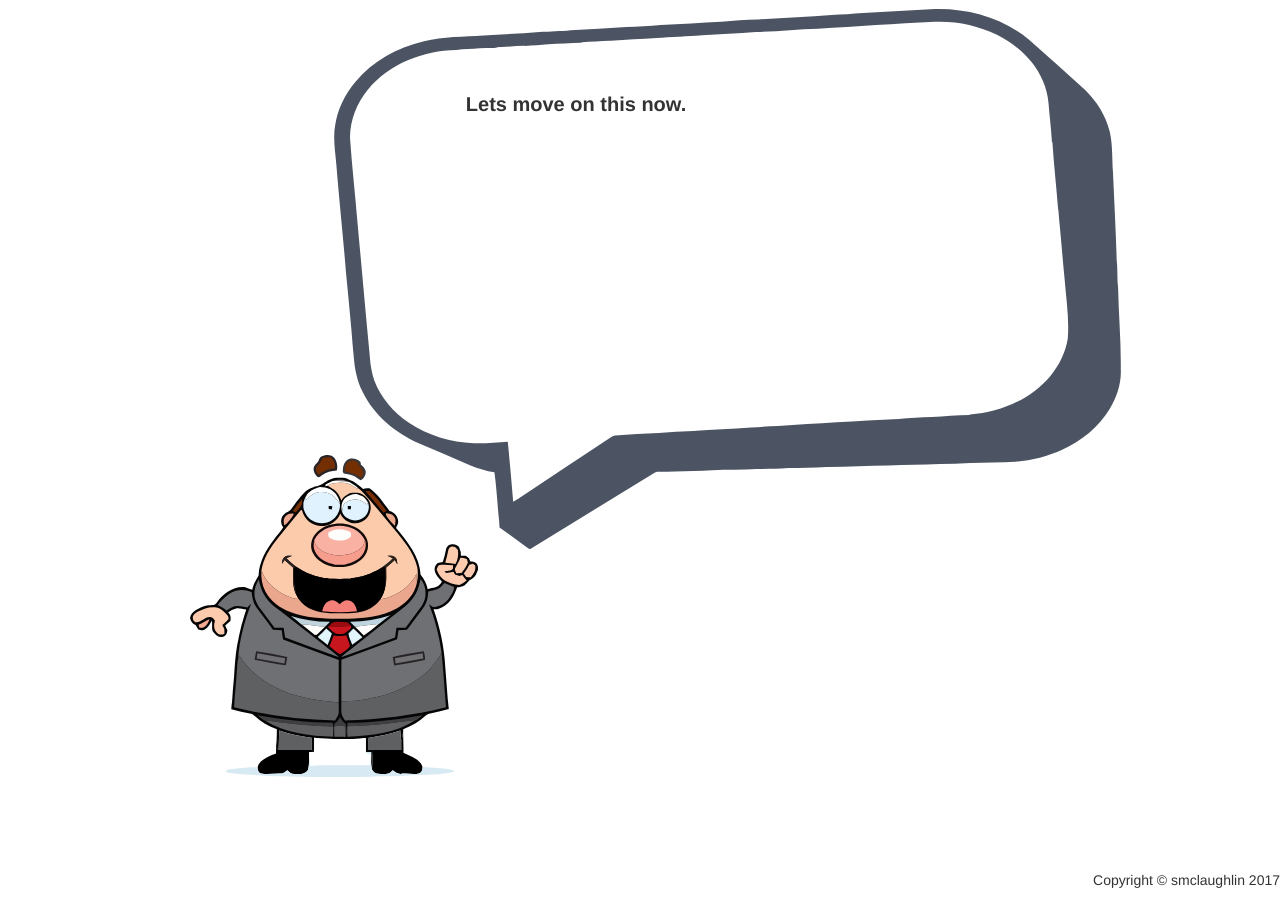
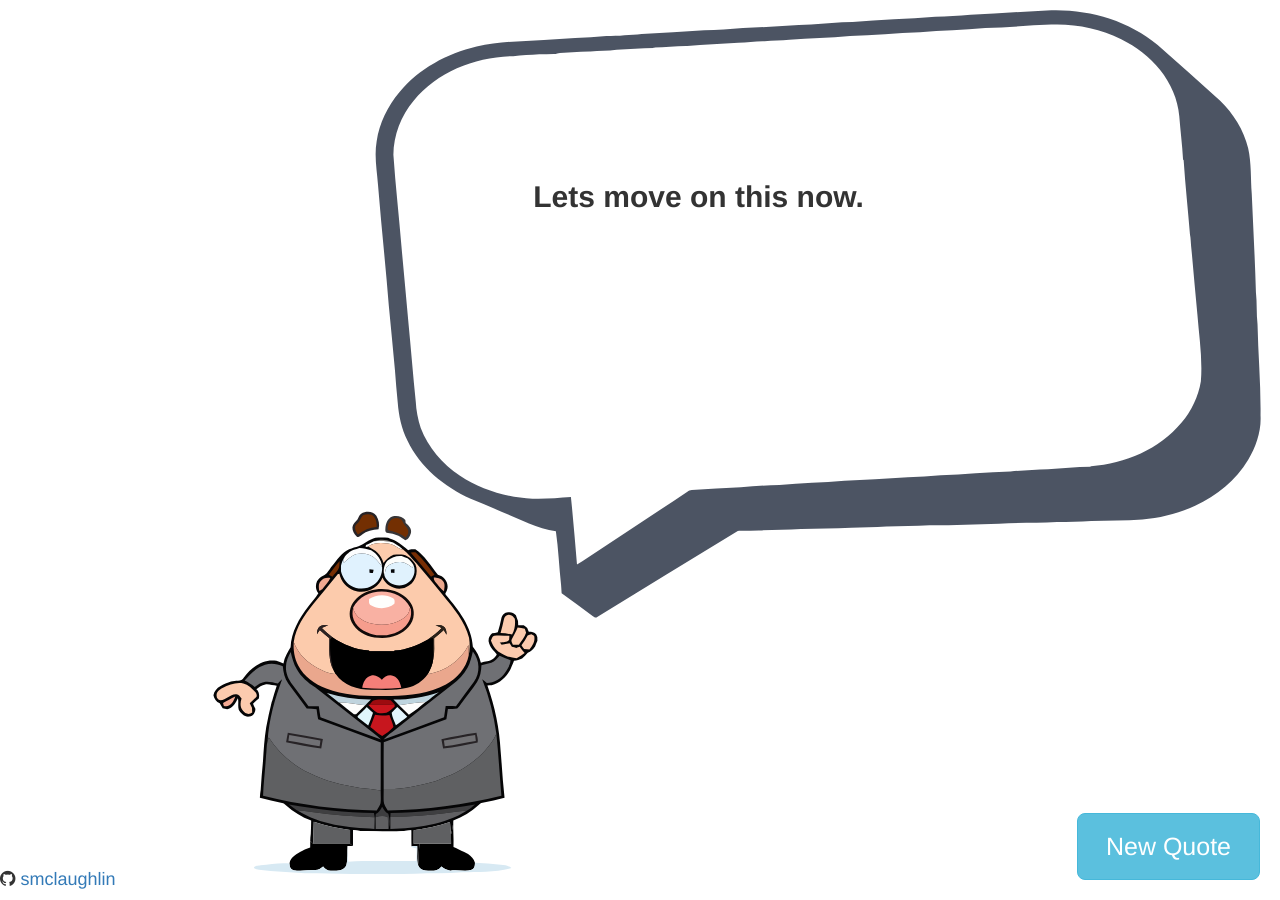
Before and after one commit to sineadmcl13/be-the-boss, a Jekyll site: the page built from index.html, in a window 1280 px wide. Built offline with Jekyll 4.4.1, drawn with Linux system fonts in a browser that asks for light colours; nearby versions of some CDN libraries.

Commit message:
add button to generate new comment

```diff
--- a/_layouts/default.html
+++ b/_layouts/default.html
@@ -7,21 +7,25 @@
 
   <link rel="shortcut icon" href="{{ "/resources/images/favicon.ico" | prepend: site.baseurl }}">
   <link rel="stylesheet" href="//maxcdn.bootstrapcdn.com/bootstrap/3.3.7/css/bootstrap.min.css"/>
+  <link rel="stylesheet" href="//maxcdn.bootstrapcdn.com/font-awesome/4.7.0/css/font-awesome.min.css"/>
   <link rel="stylesheet" href="{{ "/resources/css/layout.css" | prepend: site.baseurl }}">
   <script src="//cdnjs.cloudflare.com/ajax/libs/jquery/3.1.1/jquery.min.js" type="application/javascript"></script>
 </head>
 
 <body>
-  <div class="container-fluid">
-      <div class="row">
-          <div class="col-xs-12" id="commentBlock">
-              <span id="comment"></span>
+    <div class="container">
+        <div class="row">
+            <div class="col-xs-12 commentBlock" >
+              <span id="comment" class="comment"></span>
           </div>
-      </div>
-  </div>
-  <div class="footer navbar-fixed-bottom">
-      <p class="pull-right">Copyright &copy; smclaughlin <script>document.write(new Date().getFullYear())</script></p>
-  </div>
+        </div>
+    </div>
+    <div class="footer navbar-fixed-bottom">
+      <button id="new-quote" class="btn btn-xlarge btn-info pull-right">New Quote</button>
+    </div>
+    <div class="footer navbar-fixed-bottom">
+        <h4><i class="fa fa-github" aria-hidden="true"></i><a href="https://github.com/sineadmcl13"> smclaughlin</a></h4>
+    </div>
 
   <script>
     $( document ).ready(function() {
@@ -31,6 +35,12 @@
             var quote = quoteArray[Math.floor(Math.random()*quoteArray.length)];
             $('#comment').text(quote);
         });
+
+        $('#new-quote').click(function(){
+            var quote = quoteArray[Math.floor(Math.random()*quoteArray.length)];
+            $('#comment').text(quote);
+        })
+
     });
   </script>
 </body>
--- a/resources/css/layout.css
+++ b/resources/css/layout.css
@@ -1,93 +1,69 @@
 body{
-    background-image: url(../images/background.svg);
+    background-image: url(../images/background_sm.svg);
     background-repeat: no-repeat;
     background-attachment: fixed;
-    background-size: contain;
+    background-size: cover;
 }
 
-@media only screen and (min-width : 0px) and (max-width : 320px) {
-    body{
-        background-image: url(../images/background_sm.png);
-    }
-    #commentBlock{
-        max-width: 60%;
+.commentBlock{
+    max-width: 70%;
+    text-align: center;
+    margin-left: 10%;
+    margin-top: 25%;
+}
+.comment{
+    font-weight: bold;
+    font-size: 12px;
+}
+
+.btn-xlarge {
+    padding: 18px 28px;
+    font-size: 45px;
+    line-height: normal;
+    margin: 20px 20px 20px 20px;
+    -webkit-border-radius: 8px;
+       -moz-border-radius: 8px;
+            border-radius: 8px;
+}
+
+@media (min-width: 768px) {
+    .commentBlock{
+        max-width: 70%;
         text-align: center;
         margin-left: 10%;
-        margin-top: 20%;
+        margin-top: 35%;
     }
-    #comment{
+    .comment{
         font-weight: bold;
-        font-size: 12px;
+        font-size: 30px;
     }
 }
 
-@media only screen and (min-width : 321px) and (max-width : 480px) {
+
+@media (min-width: 992px) {
     body{
-        background-image: url(../images/background_sm.png);
+        background-image: url(../images/background.svg);
+        background-repeat: no-repeat;
+        background-attachment: fixed;
+        background-size: cover;
     }
-    #commentBlock{
-        max-width: 65%;
-        text-align: center;
-        margin-left: 15%;
-        margin-top: 25%;
-    }
-    #comment{
-        font-weight: bold;
-        font-size: 12px;
-    }
-}
-
-@media only screen and (min-width : 481px) and (max-width : 768px) {
-    body{
-        background-image: url(../images/background_sm.svg);
-    }
-    #commentBlock{
-        max-width: 50%;
-        text-align: center;
-        margin-left: 10%;
-        margin-top: 20%;
-    }
-    #comment{
-        font-weight: bold;
-        font-size: 16px;
-    }
-}
-
-@media only screen and (min-width : 769px) and (max-width : 992px) {
-    #commentBlock{
-        max-width: 50%;
-        text-align: center;
-        margin-left: 30%;
-        margin-top: 10%;
-    }
-    #comment{
-        font-weight: bold;
-        font-size: 18px;
-    }
-}
-
-@media only screen and (min-width : 993px) {
-    #commentBlock{
+    .commentBlock{
         max-width: 60%;
         text-align: center;
         margin-left: 25%;
-        margin-top: 10%;
+        margin-top: 15%;
     }
-    #comment{
+    .comment{
         font-weight: bold;
-        font-size: 20px;
+        font-size: 30px;
+    }
+    .btn-xlarge {
+        padding: 18px 28px;
+        font-size: 25px;
+        line-height: normal;
+        margin: 20px 20px 20px 20px;
+        -webkit-border-radius: 8px;
+           -moz-border-radius: 8px;
+                border-radius: 8px;
     }
 }
-
-@media only screen and (min-width : 1200px) {
-    #commentBlock{
-        max-width: 40%;
-        text-align: center;
-        margin-left: 25%;
-        margin-top: 7%;
-    }
-    #comment{
-        font-weight: bold;
-        font-size: 20px;
-    }
-}
```
